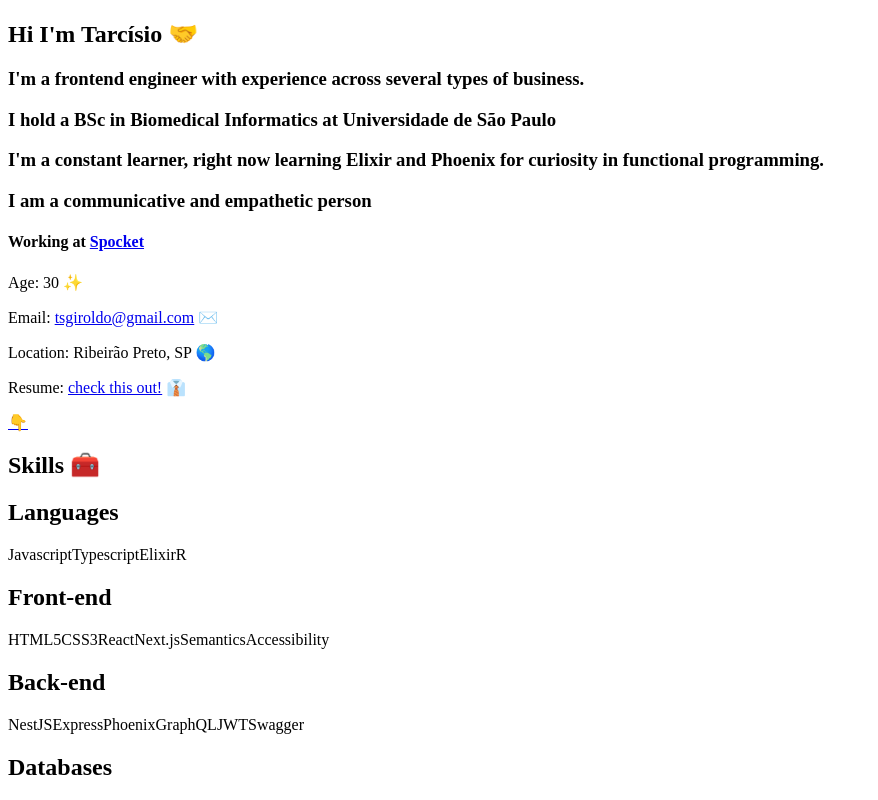
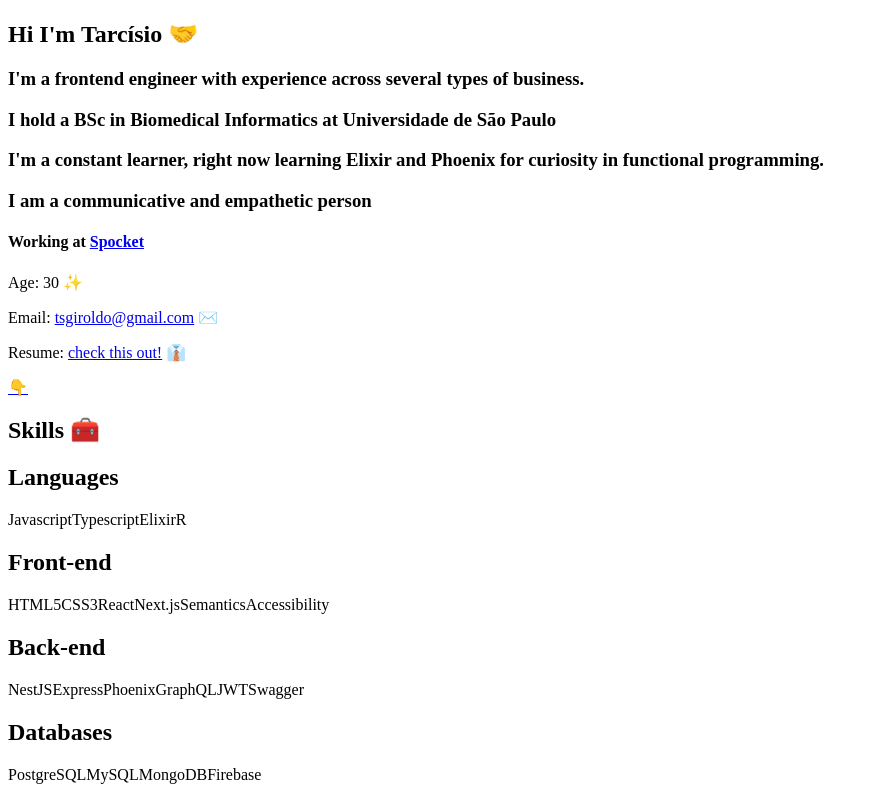
Before and after one commit to girordo/new-portfolio, a React (Vite) app: page / in a window 1280 px wide. Shown: the top 800 px of the page, without its empty margins (0-878 px from the left). Built offline with nearby package versions, Linux system fonts and the light colour scheme.

Commit message:
fix(Hero): removing some information

```diff
--- a/src/components/Hero/Hero.tsx
+++ b/src/components/Hero/Hero.tsx
@@ -56,15 +56,6 @@ const Hero = () => {
               </span>
             </p>
             <p>
-              Location: Ribeirão Preto, SP{' '}
-              <span
-                aria-label="world"
-                aria-roledescription="Globe showing Americas"
-              >
-                🌎
-              </span>
-            </p>
-            <p>
               Resume:{' '}
               <a
                 href="https://sugary-store-387.notion.site/Resume-d06262eaf78f4180a2b24ec3bac4dc9b"
```
